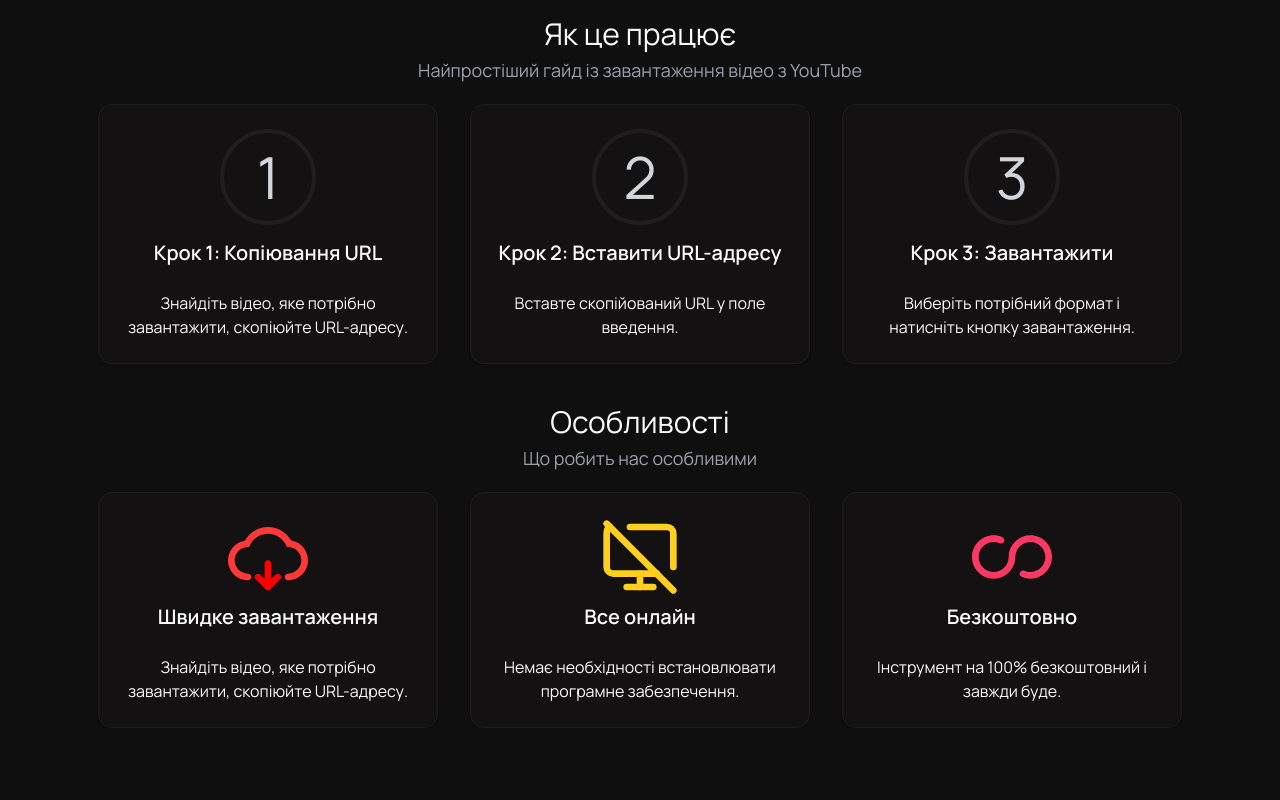
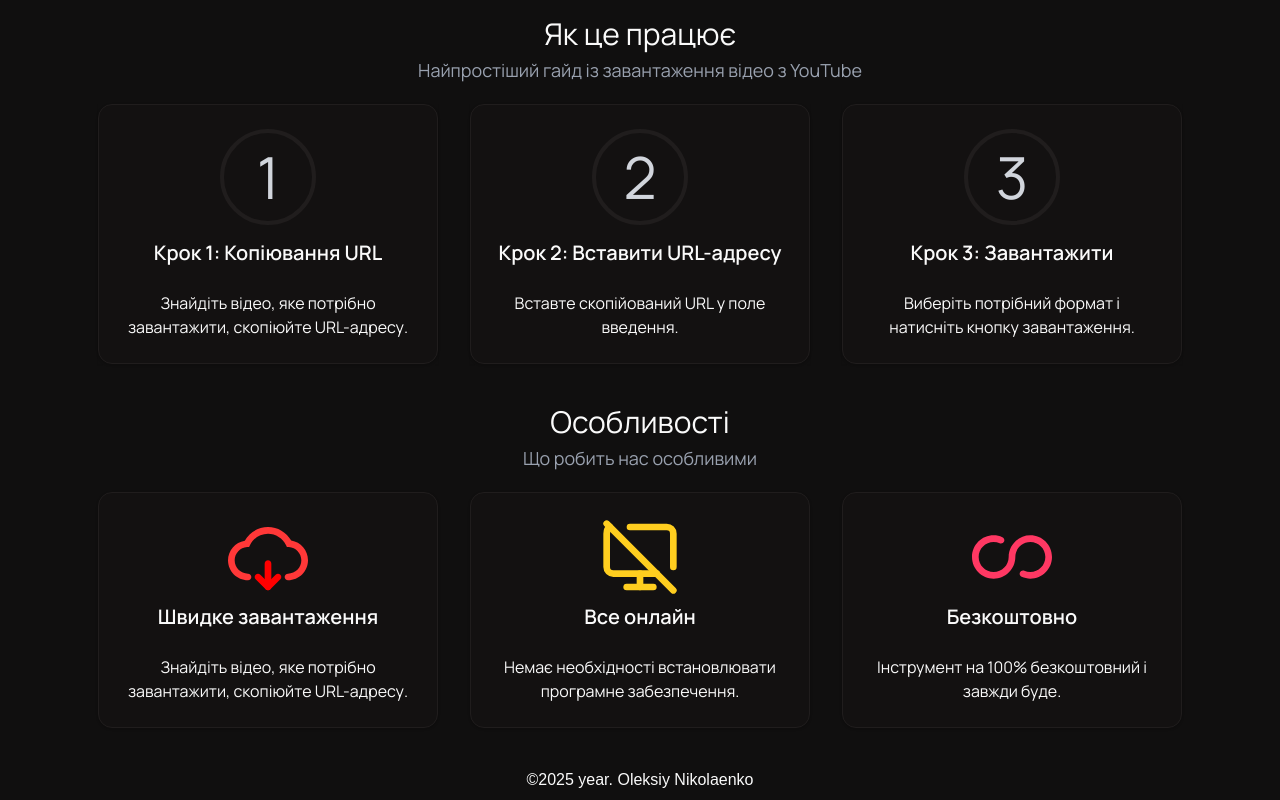
Before and after one commit to OleksiyNikolaenko/YouTube-Downloader, a Next.js app: page / in a window 1280 px wide. Shown: the part 516-1316 px from the top of the page. Before the commit the page ends 1244 px from the top, so only its background shows below. Built offline with nearby package versions, Linux system fonts and the light colour scheme; no server answers; a web font is replaced by a local one.

Commit message:
added footer

```diff
--- a/src/app/layout.tsx
+++ b/src/app/layout.tsx
@@ -1,4 +1,4 @@
-import { Header } from '@/components';
+import { Footer, Header } from '@/components';
 import { SearchProvider, ThemeProvider } from '@/providers';
 import type { Metadata } from 'next';
 import { Manrope, Mochiy_Pop_One } from 'next/font/google';
@@ -38,6 +38,7 @@ export default function RootLayout({
             <main className="flex-1">{children}</main>
           </SearchProvider>
         </ThemeProvider>
+        <Footer />
       </body>
     </html>
   );
--- /dev/null
+++ b/src/components/Footer/Footer.tsx
@@ -0,0 +1,7 @@
+export const Footer = () => {
+  return (
+    <footer className="font-mochiy container mx-auto mt-8 p-2 text-center">
+      <p>&copy;{new Date().getFullYear()} year. Oleksiy Nikolaenko</p>
+    </footer>
+  );
+};
--- a/src/components/index.ts
+++ b/src/components/index.ts
@@ -1,5 +1,6 @@
 export { DownloadButton } from './DownloadButton/DownloadButton';
 export { FeaturesPanel } from './FeaturesPanel/FeaturesPanel';
+export { Footer } from './Footer/Footer';
 export { GuidePannel } from './GuidePanel/GuidePanel';
 export { Header } from './Header/Header';
 export { QualityList } from './QualityList/QualityList';
```
